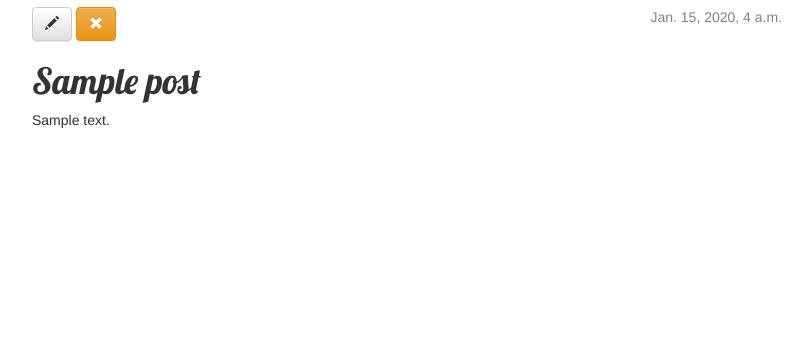
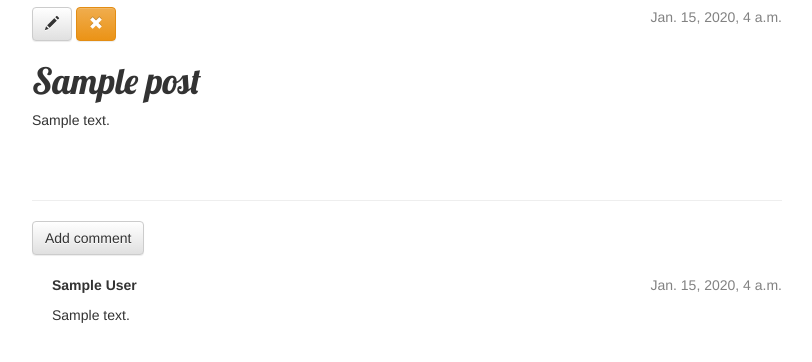
Before and after one commit to Dauzy/first-blog, a Django app: page /post/1/ in a window 1280 px wide. Shown: the part 137-499 px from the top of the page, without its empty margins (38-850 px from the left). Run offline with Django 3.2, Linux system fonts and the light colour scheme; a user stored in the database is signed in; tables that the repository leaves empty hold one stand-in row (values such as "Sample post"); some libraries are stand-ins or nearby versions.

Commit message:
Add Comments to Post

```diff
--- a/blog/admin.py
+++ b/blog/admin.py
@@ -1,7 +1,8 @@
 from django.contrib import admin
-from .models import Post
+from .models import Post, Comment
 # Register your models here.
 
 # Para hacer nuestro modelo visible en la página del
 # administrador, tenemos que registrar el modelo con
 admin.site.register(Post)
+admin.site.register(Comment)
--- a/blog/models.py
+++ b/blog/models.py
@@ -14,5 +14,23 @@ class Post(models.Model):
         self.published_date = timezone.now()
         self.save()
 
+    def approved_comments(self):
+        return self.comments.filter(approved_comment=True)
+
     def __str__(self):
         return self.title
+
+
+class Comment(models.Model):
+    post = models.ForeignKey('blog.Post', related_name='comments')
+    author = models.CharField(max_length=200)
+    text = models.TextField()
+    created_date = models.DateTimeField(default=timezone.now)
+    approved_comment = models.BooleanField(default=False)
+
+    def approve(self):
+        self.approved_comment = True
+        self.save()
+
+    def __str__(self):
+        return self.text
--- a/blog/static/css/blog.css
+++ b/blog/static/css/blog.css
@@ -56,3 +56,7 @@ body {
    .post h1 a, .post h1 a:visited {
        color: #000000;
    }
+
+   .comment {
+    margin: 20px 0px 20px 20px;
+   }
--- a/blog/templates/blog/post_detail.html
+++ b/blog/templates/blog/post_detail.html
@@ -16,4 +16,22 @@
           <h1>{{ post.title }}</h1>
           <p>{{ post.text|linebreaksbr }}</p>
       </div>
+      <hr>
+      <a class="btn btn-default" href="{% url 'blog:add_comment_to_post' pk=post.pk %}">Add comment</a>
+      {% for comment in post.comments.all %}
+        {% if user.is_authenticated or commnet.approved_comment %}
+          <div class="comment">
+              <div class="date">{{ comment.created_date }}
+                {% if not comment.approved_comment %}
+                  <a class="btn btn-default" href="{% url 'comment_remove' pk=comment.pk %}"><span class="glyphicon glyphicon-remove"></span></a>
+                  <a class="btn btn-default" href="{% url 'comment_approve' pk=comment.pk %}"><span class="glyphicon glyphicon-ok"></span></a>
+                {% endif %}
+              </div>
+              <strong>{{ comment.author }}</strong>
+              <p>{{ comment.text|linebreaks }}</p>
+          </div>
+        {% endif %}
+      {% empty %}
+          <p>No comments here yet :(</p>
+      {% endfor %}
   {% endblock %}
--- a/blog/templates/blog/post_list.html
+++ b/blog/templates/blog/post_list.html
@@ -7,6 +7,7 @@
       </div>
       <h1><a href="{% url 'blog:postdetail' pk=post.pk %}">{{ post.title }}</a></h1>
       <p>{{ post.text|linebreaksbr }}</p>
+      <a href="{% url 'blog:postdetail' pk=post.pk %}">Comments: {{ post.comments.count }}</a>
     </div>
   {% endfor %}
 {% endblock content %}
--- a/blog/urls.py
+++ b/blog/urls.py
@@ -9,4 +9,7 @@ urlpatterns = [
     url(r'^drafts/$', views.post_draft_list, name='post_draft_list'),
     url(r'^post/(?P<pk>\d+)/publish/$', views.post_publish, name='post_publish'),
     url(r'^post/(?P<pk>\d+)/remove/$', views.post_remove, name='post_remove'),
+    url(r'^post/(?P<pk>\d+)/comment/$', views.add_comment_to_post, name='add_comment_to_post'),
+    url(r'^comment/(?P<pk>\d+)/approve/$', views.comment_approve, name='comment_approve'),
+    url(r'^comment/(?P<pk>\d+)/remove/$', views.comment_remove, name='comment_remove'),
 ]
--- a/blog/views.py
+++ b/blog/views.py
@@ -1,8 +1,8 @@
 from django.shortcuts import render, get_object_or_404, redirect
 from django.contrib.auth.decorators import login_required
 from django.utils import timezone
-from .models import Post
-from .forms import PostForm
+from .models import Post, Comment
+from .forms import PostForm, CommentForm
 
 # Create your views here.
 
@@ -62,3 +62,28 @@ def post_remove(request, pk):
     post = get_object_or_404(Post, pk=pk)
     post.delete()
     return redirect('blog:post_list')
+
+def add_comment_to_post(request, pk):
+    post = get_object_or_404(Post, pk=pk)
+    if request.method == 'POST':
+        form = CommentForm(request.POST)
+        if form.is_valid():
+            comment = form.save(commit=False)
+            comment.post = post
+            comment.save()
+            return redirect('blog:postdetail', pk=post.pk)
+    else:
+        form = CommentForm()
+    return render(request, 'blog/add_comment_to_post.html', {'form':form})
+
+@login_required
+def comment_approve(request, pk):
+    comment = get_object_or_404(Comment, pk=pk)
+    comment.approve()
+    return redirect('blog:postdetail', pk=comment.post.pk)
+
+@login_required
+def comment_remove(request, pk):
+    comment = get_object_or_404(Comment, pk=pk)
+    comment.delete()
+    return redirect('blog:postdetail', pk=comment.post.pk)
```
Also changed, not shown: blog/forms.py (+6 -1 lines), blog/templates/blog/add_comment_to_post.html (added, +9 -0 lines), blog/migrations/0002_comment.py (added).
